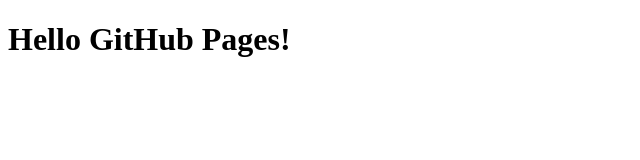
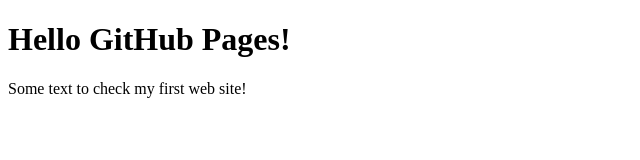
Before and after one commit to kzkunuzbam/kzkunuzbam.github.io, a plain HTML site: page index.html in a window 1280 px wide. Shown: the whole page, without its empty margins (0-640 px from the left). Drawn offline with Linux system fonts and the light colour scheme.

Commit message:
Forth commit

```diff
--- a/index.html
+++ b/index.html
@@ -6,5 +6,6 @@
 </head>
 <body>
   <h1>Hello GitHub Pages!</h1>
+  <p>Some text to check my first web site!</p>
 </body>
 </html>
```
